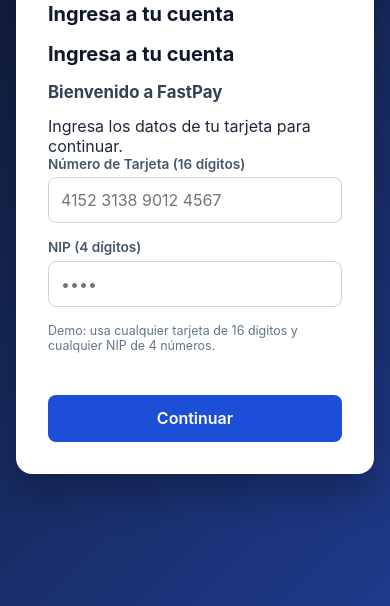
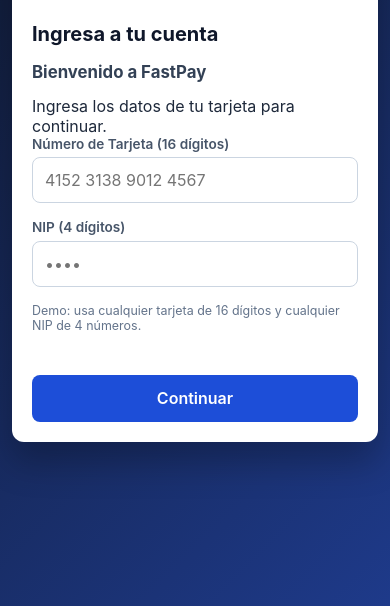
Before and after one commit to Nicol-Astro/fastpay-transferencias, a plain HTML site: page index.html in a window 390 px wide. Shown: the part 238-844 px from the top of the page. Drawn offline with Linux system fonts and the light colour scheme.

Commit message:
style: improve button interactions and spacing

```diff
--- a/index.html
+++ b/index.html
@@ -15,7 +15,6 @@
 
         <!-- Pantalla 1: Acceso con Tarjeta y NIP -->
         <section id="login-view" class="view active">
-            <h2>Ingresa a tu cuenta</h2>
             <form id="login-form">
                   <h2>Ingresa a tu cuenta</h2>
 
--- a/styles.css
+++ b/styles.css
@@ -218,3 +218,62 @@ input:focus {
     margin-bottom: 1.25rem;
     line-height: 1.7;
 }
+
+/* Mejoras visuales para los campos */
+input {
+    transition: all 0.2s ease;
+}
+
+input:focus {
+    outline: none;
+    border-color: #2563eb;
+    box-shadow: 0 0 0 3px rgba(37, 99, 235, 0.15);
+}
+
+/* Mejorar la interacción de los botones */
+.btn-primary,
+.btn-secondary {
+    transition: all 0.2s ease;
+}
+
+.btn-primary:hover,
+.btn-secondary:hover {
+    transform: translateY(-1px);
+}
+
+.btn-primary:active,
+.btn-secondary:active {
+    transform: scale(0.98);
+}
+
+/* Mejorar la interacción de los botones */
+.btn-primary,
+.btn-secondary {
+    transition: all 0.2s ease;
+}
+
+.btn-primary:hover,
+.btn-secondary:hover {
+    transform: translateY(-1px);
+}
+
+.btn-primary:active,
+.btn-secondary:active {
+    transform: scale(0.98);
+}
+/* Ajustes del contenedor */
+.container {
+    padding: 1.5rem;
+}
+
+/* Adaptación para pantallas pequeñas */
+@media (max-width: 480px) {
+    body {
+        padding: 0.75rem;
+    }
+
+    .container {
+        padding: 1.25rem;
+        border-radius: 12px;
+    }
+}
```
